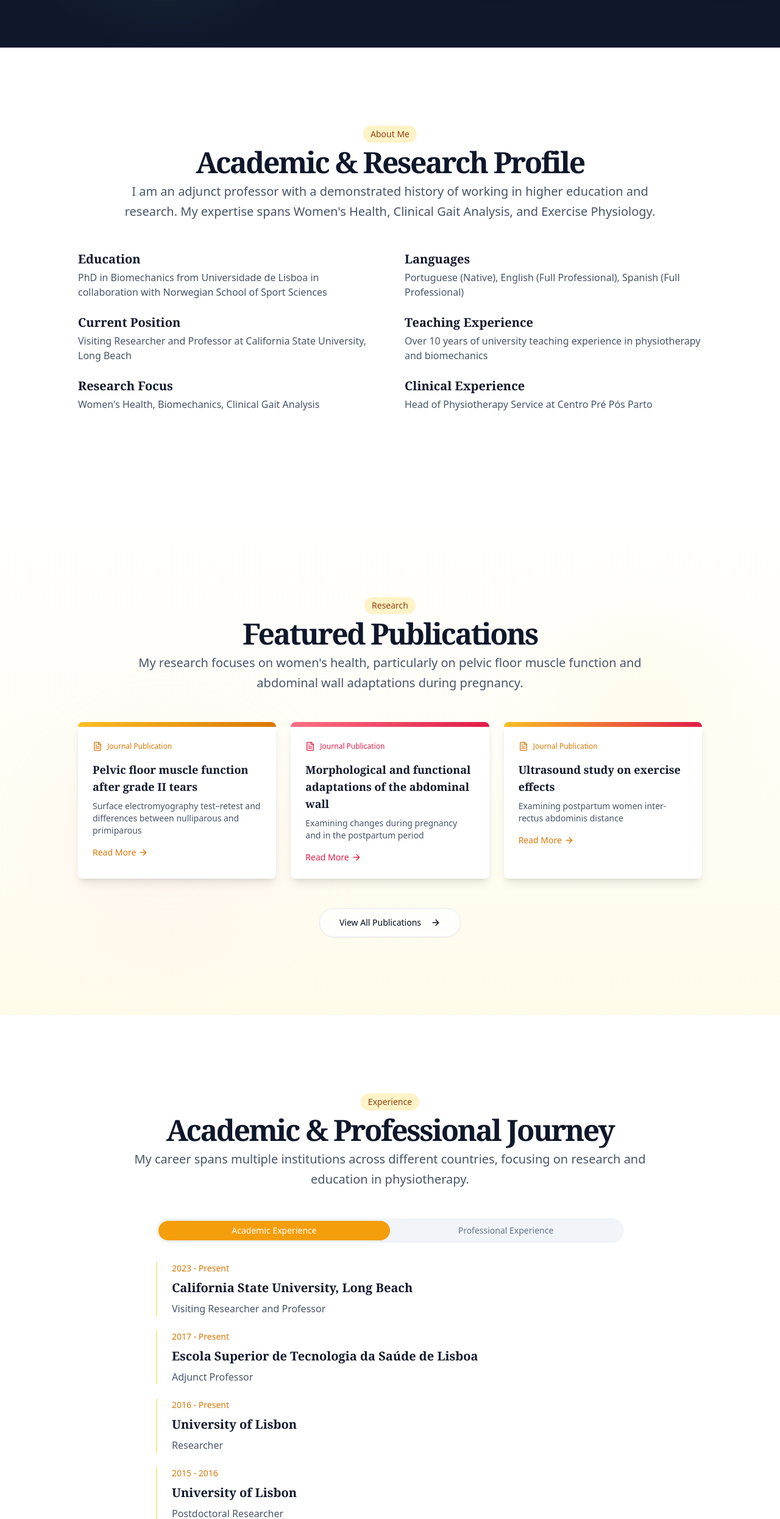
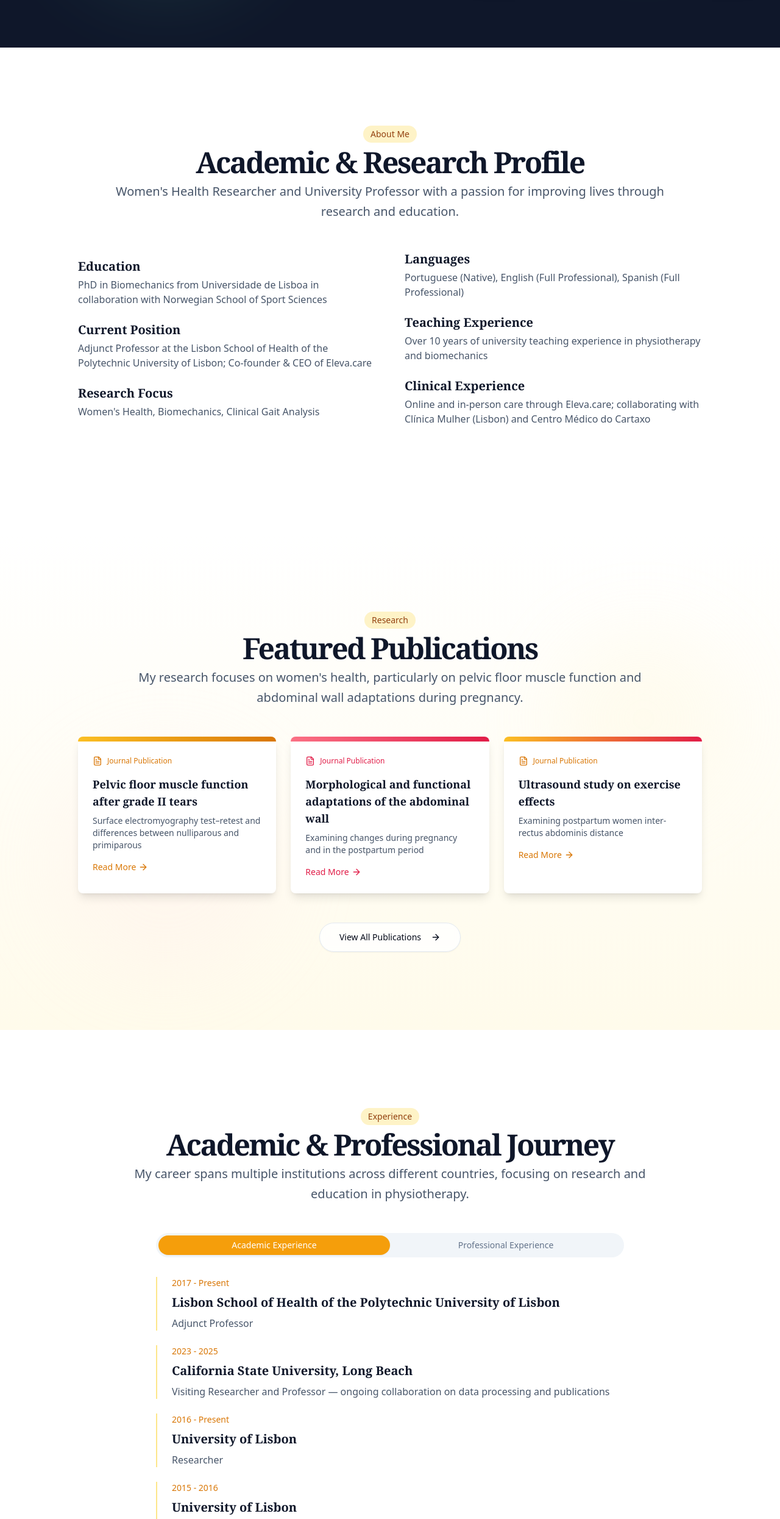
Before and after one commit to rodrigobarona/patricia-mota-webiste, a Next.js app: page / in a window 1280 px wide. Shown: the part 1251-3742 px from the top of the page at 61% size. Built offline with nearby package versions, Linux system fonts and the light colour scheme; a web font is replaced by a local one.

Commit message:
Update professional details to reflect current roles at Lisbon School of Health and Eleva.care

```diff
--- a/app/about/page.tsx
+++ b/app/about/page.tsx
@@ -69,9 +69,16 @@ export default function AboutPage() {
                     pregnancy.
                   </p>
                   <p>
-                    Currently, I serve as a Visiting Researcher and Professor at
-                    California State University, Long Beach, where I continue my
-                    research and teaching in physiotherapy and biomechanics.
+                    I served as a Visiting Researcher and Professor at
+                    California State University, Long Beach, and I still
+                    collaborate with them on data processing and writing papers.
+                    Currently, I serve as an Adjunct Professor at the Lisbon
+                    School of Health of the Polytechnic University of Lisbon.
+                  </p>
+                  <p>
+                    Additionally, I work online and in person in Lisbon with
+                    Eleva.care, and also collaborate seeing patients in Clínica
+                    Mulher in Lisbon and in Centro Médico do Cartaxo.
                   </p>
                 </div>
               </div>
--- a/app/page.tsx
+++ b/app/page.tsx
@@ -27,18 +27,13 @@ export default function Home() {
     worksFor: [
       {
         "@type": "Organization",
-        name: "California State University, Long Beach",
-        url: "https://www.csulb.edu/",
+        name: "Lisbon School of Health of the Polytechnic University of Lisbon",
+        url: "https://www.estesl.ipl.pt/",
       },
       {
         "@type": "Organization",
         name: "Eleva.care",
         url: "https://eleva.care",
-      },
-      {
-        "@type": "Organization",
-        name: "Escola Superior de Tecnologia da Saúde de Lisboa",
-        url: "https://www.estesl.ipl.pt/",
       },
     ],
     alumniOf: [
@@ -269,10 +264,8 @@ export default function Home() {
                   Academic & Research Profile
                 </h2>
                 <p className="max-w-[900px] text-slate-600 md:text-xl/relaxed lg:text-base/relaxed xl:text-xl/relaxed">
-                  I am an adjunct professor with a demonstrated history of
-                  working in higher education and research. My expertise spans
-                  Women&apos;s Health, Clinical Gait Analysis, and Exercise
-                  Physiology.
+                  Women&apos;s Health Researcher and University Professor with
+                  a passion for improving lives through research and education.
                 </p>
               </div>
             </div>
@@ -296,8 +289,9 @@ export default function Home() {
                         Current Position
                       </h3>
                       <p className="text-slate-600">
-                        Visiting Researcher and Professor at California State
-                        University, Long Beach
+                        Adjunct Professor at the Lisbon School of Health of the
+                        Polytechnic University of Lisbon; Co-founder & CEO of
+                        Eleva.care
                       </p>
                     </div>
                   </li>
@@ -344,7 +338,9 @@ export default function Home() {
                         Clinical Experience
                       </h3>
                       <p className="text-slate-600">
-                        Head of Physiotherapy Service at Centro Pré Pós Parto
+                        Online and in-person care through Eleva.care;
+                        collaborating with Clínica Mulher (Lisbon) and Centro
+                        Médico do Cartaxo
                       </p>
                     </div>
                   </li>
@@ -506,23 +502,25 @@ export default function Home() {
                 <TabsContent value="academic" className="mt-8 space-y-6">
                   <div className="space-y-2 border-l-2 border-amber-200 pl-6">
                     <div className="text-sm text-amber-600 font-medium">
-                      2023 - Present
+                      2017 - Present
+                    </div>
+                    <h3 className="font-serif text-xl font-bold text-slate-900">
+                      Lisbon School of Health of the Polytechnic University of
+                      Lisbon
+                    </h3>
+                    <p className="text-slate-600">Adjunct Professor</p>
+                  </div>
+                  <div className="space-y-2 border-l-2 border-amber-200 pl-6">
+                    <div className="text-sm text-amber-600 font-medium">
+                      2023 - 2025
                     </div>
                     <h3 className="font-serif text-xl font-bold text-slate-900">
                       California State University, Long Beach
                     </h3>
                     <p className="text-slate-600">
-                      Visiting Researcher and Professor
+                      Visiting Researcher and Professor — ongoing collaboration
+                      on data processing and publications
                     </p>
-                  </div>
-                  <div className="space-y-2 border-l-2 border-amber-200 pl-6">
-                    <div className="text-sm text-amber-600 font-medium">
-                      2017 - Present
-                    </div>
-                    <h3 className="font-serif text-xl font-bold text-slate-900">
-                      Escola Superior de Tecnologia da Saúde de Lisboa
-                    </h3>
-                    <p className="text-slate-600">Adjunct Professor</p>
                   </div>
                   <div className="space-y-2 border-l-2 border-amber-200 pl-6">
                     <div className="text-sm text-amber-600 font-medium">
@@ -551,7 +549,27 @@ export default function Home() {
                     <h3 className="font-serif text-xl font-bold text-slate-900">
                       Eleva.care
                     </h3>
-                    <p className="text-slate-600">Co-founder & CEO</p>
+                    <p className="text-slate-600">
+                      Co-founder & CEO — online and in-person care in Lisbon
+                    </p>
+                  </div>
+                  <div className="space-y-2 border-l-2 border-rose-200 pl-6">
+                    <div className="text-sm text-rose-600 font-medium">
+                      Present
+                    </div>
+                    <h3 className="font-serif text-xl font-bold text-slate-900">
+                      Clínica Mulher, Lisbon
+                    </h3>
+                    <p className="text-slate-600">Collaborating clinician</p>
+                  </div>
+                  <div className="space-y-2 border-l-2 border-rose-200 pl-6">
+                    <div className="text-sm text-rose-600 font-medium">
+                      Present
+                    </div>
+                    <h3 className="font-serif text-xl font-bold text-slate-900">
+                      Centro Médico do Cartaxo
+                    </h3>
+                    <p className="text-slate-600">Collaborating clinician</p>
                   </div>
                   <div className="space-y-2 border-l-2 border-rose-200 pl-6">
                     <div className="text-sm text-rose-600 font-medium">
```
